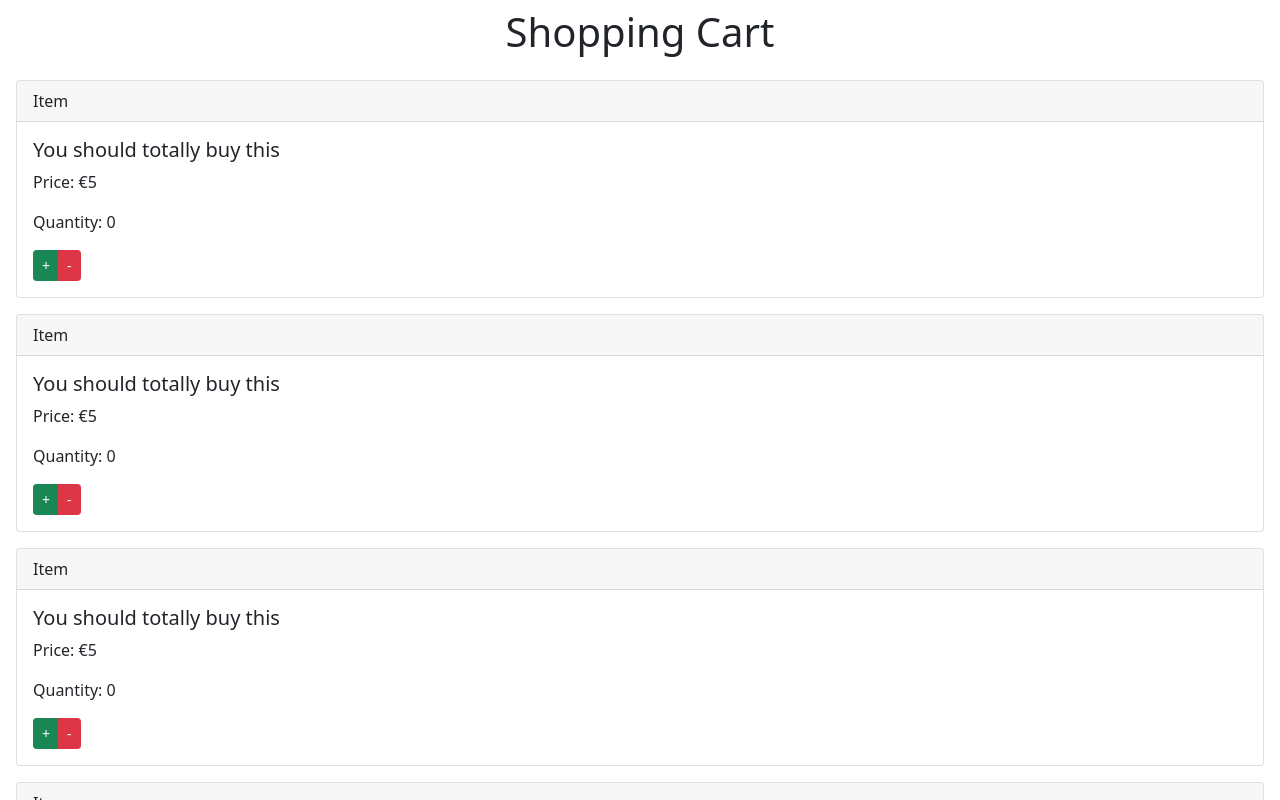
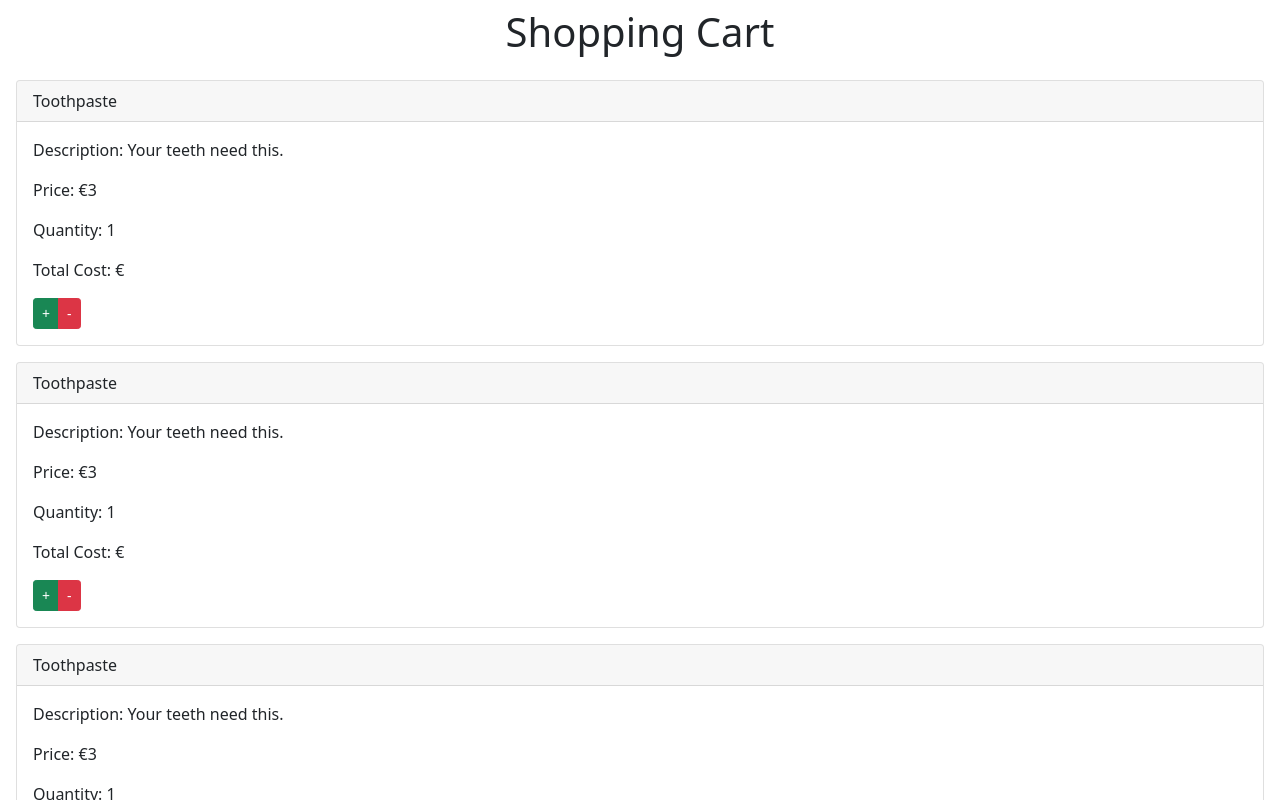
Before and after one commit to dev-deg/FullStackBootcamp, a React (Create React App) app: page / in a window 1280 px wide. Shown: the top 800 px of the page. Built offline with nearby package versions, Linux system fonts and the light colour scheme.

Commit message:
Cart data loading dynamically from state

```diff
--- a/public/index.html
+++ b/public/index.html
@@ -29,6 +29,7 @@
   <body>
     <noscript>You need to enable JavaScript to run this app.</noscript>
     <div id="root"></div>
+
     <!--
       This HTML file is a template.
       If you open it directly in the browser, you will see an empty page.
--- a/src/components/cartItem.jsx
+++ b/src/components/cartItem.jsx
@@ -1,16 +1,26 @@
 import React, { Component } from "react";
 
 class CartItem extends Component {
+  constructor(props) {
+    super(props);
+    this.state = {
+      name: "Toothpaste",
+      desc: "Your teeth need this.",
+      price: 3,
+      quantity: 1,
+    };
+  }
+
   render() {
     return (
       <React.Fragment>
         <div className="card m-3">
-          <div className="card-header">Item</div>
+          <div className="card-header">{this.state.name}</div>
           <div className="card-body">
-            <h5 className="card-title">You should totally buy this</h5>
-
-            <p className="card-text">Price: €5</p>
-            <p className="card-text">Quantity: 0</p>
+            <p className="card-text">Description: {this.state.desc}</p>
+            <p className="card-text">Price: €{this.state.price}</p>
+            <p className="card-text">Quantity: {this.state.quantity}</p>
+            <p className="card-text">Total Cost: €</p>
 
             <div className="btn-group" role="group" aria-label="Quantity">
               <button className="btn btn-success btn-sm">+</button>
```
